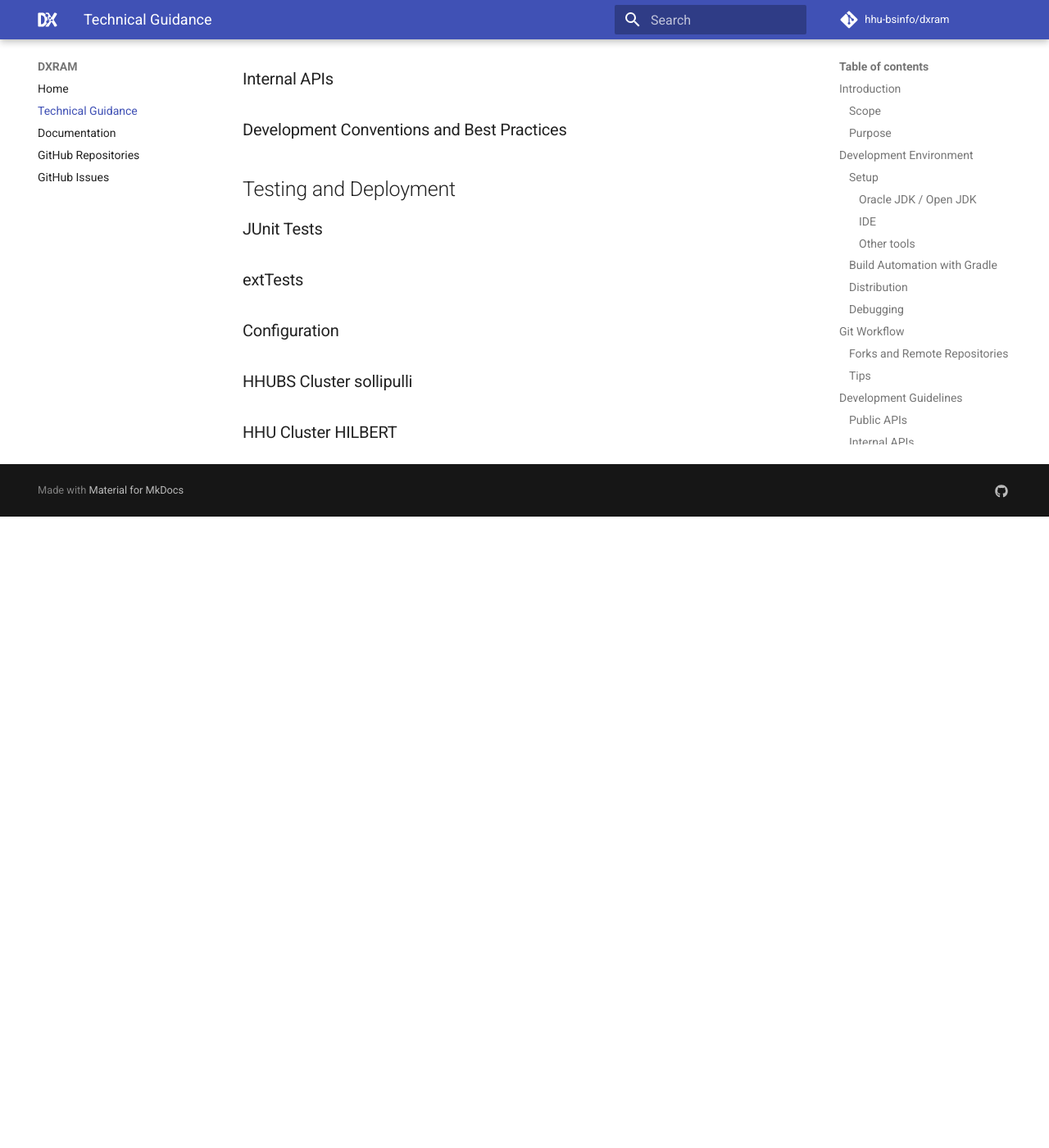
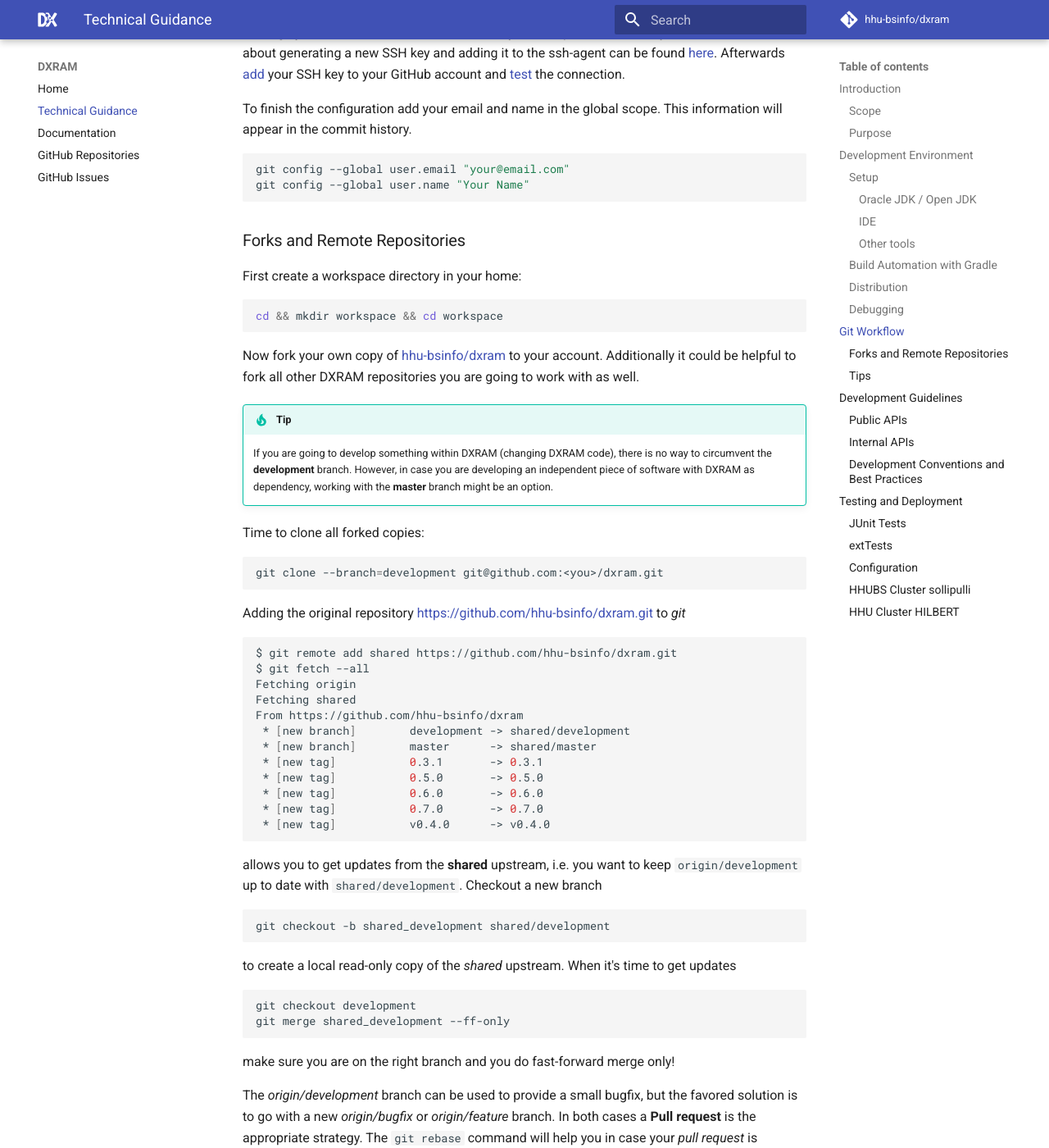
Before and after one commit to hhu-bsinfo/hhu-bsinfo.github.io, an MkDocs documentation site: the page built from docs/technical.md, in a window 1280 px wide and 1400 px high, scrolled down 1009 px. Shown: the whole window at 82% size. Built offline with MkDocs 1.6.1 and Material for MkDocs 9.7.7, drawn with Linux system fonts in a browser that asks for light colours; comment, search, counter and statistics services are not loaded; before the commit the page ends 1639 px from its top, so only the background shows below that; some of the changed text lies outside the part shown.

Commit message:
add chapter: git workflow

````diff
--- a/docs/technical.md
+++ b/docs/technical.md
@@ -1,26 +1,152 @@
 # Technical Guidance
 
 ## Introduction
+
 ### Scope
+
 ### Purpose
+
+The main purpose of this document is to guide the development team in setting up a development environment for the DXRAM project.
+It also defines standards and best practices for the developers to follow using certain tools, third party libraries and policies.
+
 ## Development Environment
+
 ### Setup
+
 #### Oracle JDK / Open JDK
+
 #### IDE
+
 #### Other tools
+
 ### Build Automation with Gradle
+
 ### Distribution
+
 ### Debugging
+
 ## Git Workflow
+
+To prepare the environment make sure **git** is installed and configured properly.
+
+``` bash
+sudo apt install git
+```
+
+It is highly recommended to work with SSH keys. This aproach will save your time alot.
+An article about generating a new SSH key and adding it to the ssh-agent can be found [here](https://help.github.com/en/articles/generating-a-new-ssh-key-and-adding-it-to-the-ssh-agent).
+Afterwards [add](https://help.github.com/en/articles/adding-a-new-ssh-key-to-your-github-account) your SSH key to your GitHub account and [test](https://help.github.com/en/articles/testing-your-ssh-connection) the connection.
+
+To finish the configuration add your email and name in the global scope.
+This information will appear in the commit history.
+
+``` bash
+git config --global user.email "your@email.com"
+git config --global user.name "Your Name"
+```
+
 ### Forks and Remote Repositories
+
+First create a workspace directory in your home:
+
+``` bash
+cd && mkdir workspace && cd workspace
+```
+
+Now fork your own copy of [hhu-bsinfo/dxram](https://github.com/hhu-bsinfo/dxram) to your account.
+Additionally it could be helpful to fork all other DXRAM repositories you are going to work with as well.
+
+!!! tip
+    If you are going to develop something within DXRAM (changing DXRAM code), there is no way to circumvent the **development** branch.
+    However, in case you are developing an independent piece of software with DXRAM as dependency, working with the **master** branch might be an option.
+
+Time to clone all forked copies:
+
+``` bash
+git clone --branch=development git@github.com:<you>/dxram.git
+```
+
+Adding the original repository [https://github.com/hhu-bsinfo/dxram.git](https://github.com/hhu-bsinfo/dxram.git) to *git*
+
+``` bash
+$ git remote add shared https://github.com/hhu-bsinfo/dxram.git
+$ git fetch --all
+Fetching origin
+Fetching shared
+From https://github.com/hhu-bsinfo/dxram
+ * [new branch]        development -> shared/development
+ * [new branch]        master      -> shared/master
+ * [new tag]           0.3.1       -> 0.3.1
+ * [new tag]           0.5.0       -> 0.5.0
+ * [new tag]           0.6.0       -> 0.6.0
+ * [new tag]           0.7.0       -> 0.7.0
+ * [new tag]           v0.4.0      -> v0.4.0
+```
+
+allows you to get updates from the **shared** upstream, i.e. you want to keep `origin/development` up to date with `shared/development`.
+Checkout a new branch
+
+``` bash
+git checkout -b shared_development shared/development
+```
+
+to create a local read-only copy of the *shared* upstream.
+When it's time to get updates
+
+``` bash
+git checkout development
+git merge shared_development --ff-only
+```
+
+make sure you are on the right branch and you do fast-forward merge only!
+
+The *origin/development* branch can be used to provide a small bugfix, but the favored solution is to go with a new *origin/bugfix* or *origin/feature* branch. In both cases a **Pull request** is the appropriate strategy. The `git rebase` command will help you in case your *pull request* is outdated because of new commits from other contributors.
+
 ### Tips
+
+It is a bad practice to commit some semi-finished changes (or have several different changes in one commit), but what to do in case you have to leave or switch the place which implies the need to commit and push changes upstream? Well, there is a simple solution to that. Just do it, but leave a special hint in the message which is often refered as *work in progress*:
+
+``` bash
+git add .
+git commit -m 'WIP: whatever I started to do'
+git push
+```
+
+Whenever the work is finished the last commit (WIP) should be replaced via
+
+``` bash
+git commit --amend
+```
+
+and the message `'WIP: whatever I started to do'` can be edited in the text-editor that opens automatically (e.g. *nano* or *vim*).
+The drawback or complication of this workflow is that you will need to foce `git push -f` and in case of working with multiple workstation also `git pull --rebase` will be necessary. So, make sure you know what you are doing!
+
+Some other advanced but helpful technics are for instance [stash](https://git-scm.com/docs/git-stash) and [cherry-pick](https://git-scm.com/docs/git-cherry-pick).
+
+Best sources and documentation for git:
+
+``` bash
+git help <command>
+```
+
+and the official [docs](https://git-scm.com/doc).
+
 ## Development Guidelines
+
 ### Public APIs
+
 ### Internal APIs
+
 ### Development Conventions and Best Practices
+
 ## Testing and Deployment
+
 ### JUnit Tests
+
 ### extTests
+
 ### Configuration
+
 ### HHUBS Cluster sollipulli
+
 ### HHU Cluster HILBERT
````
